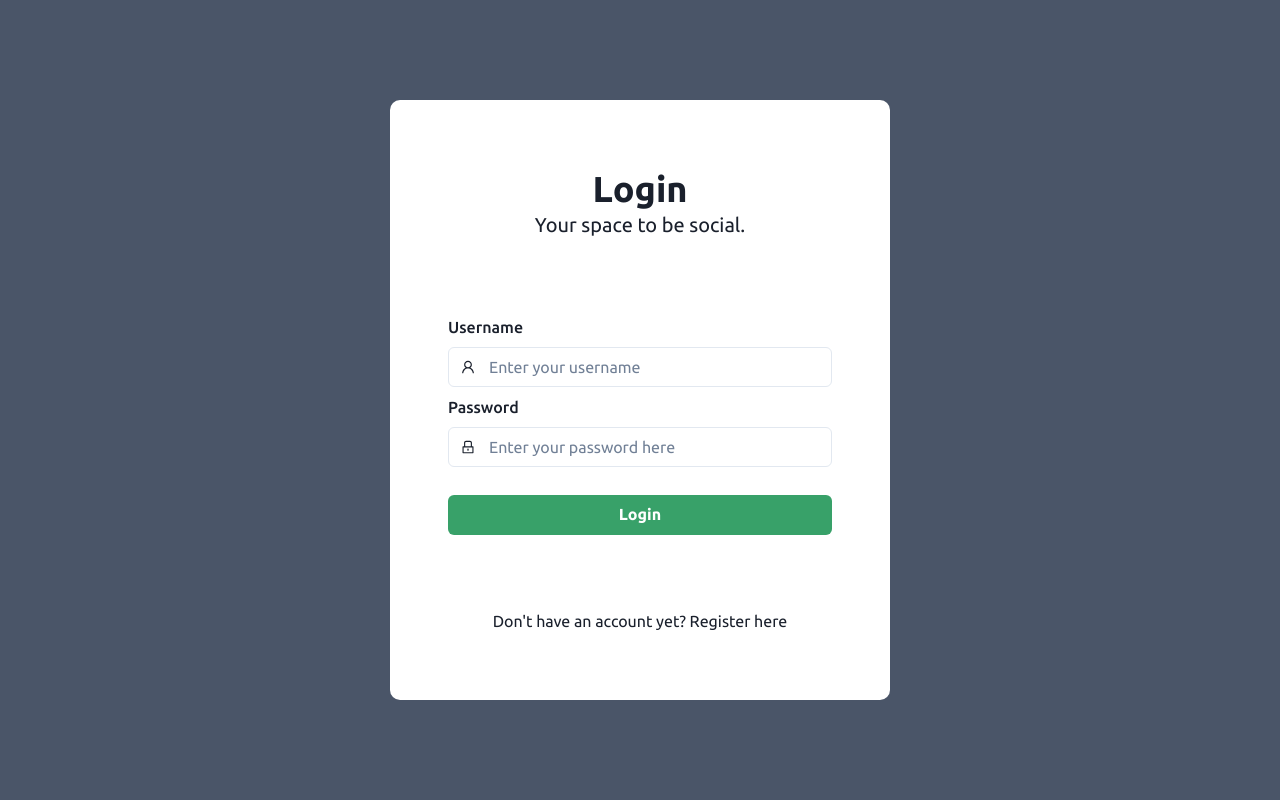
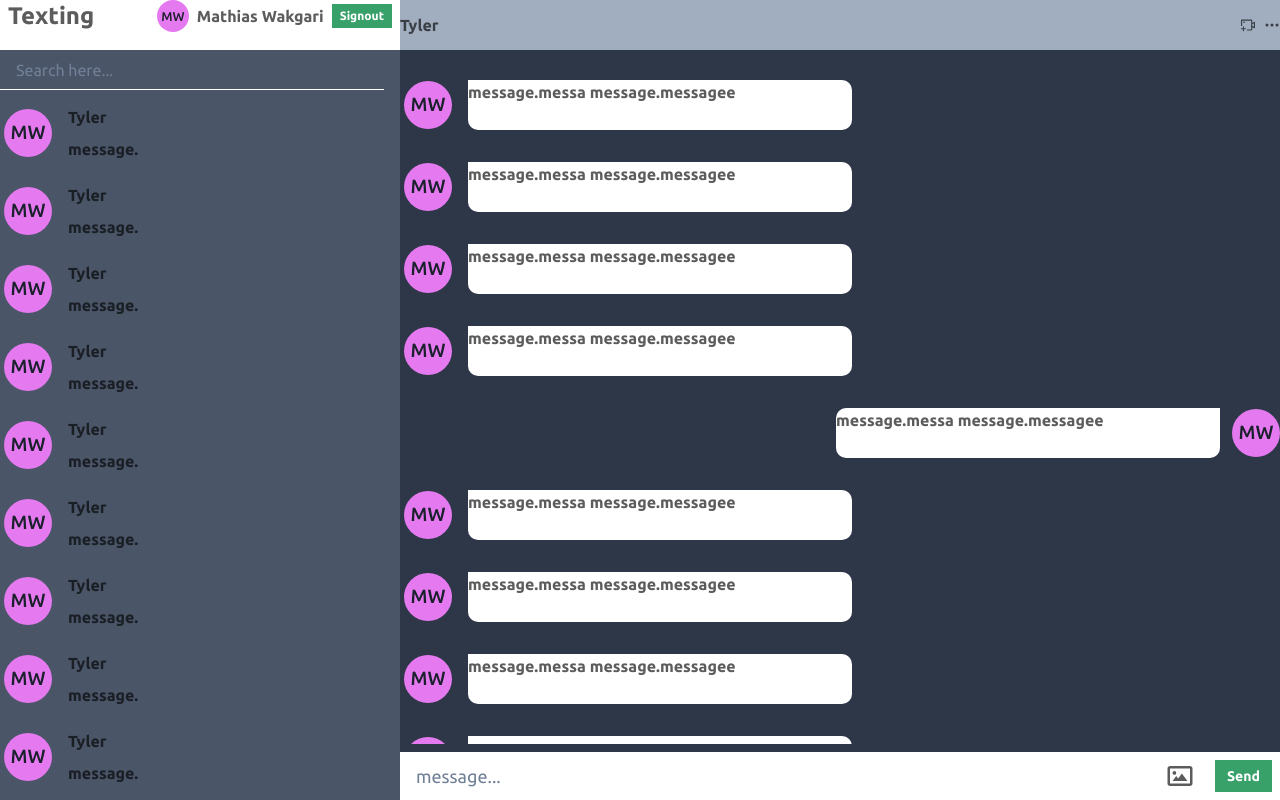
Before and after one commit to mathiaswakgari/Texting-WebApp, a React (Vite) app: page / in a window 1280 px wide. Built offline with nearby package versions, Linux system fonts and the light colour scheme; no server answers.

Commit message:
Added Context API. signout method to NavBar.

```diff
--- a/src/App.tsx
+++ b/src/App.tsx
@@ -1,11 +1,15 @@
 import { Grid, GridItem } from "@chakra-ui/react";
 import { BrowserRouter, Routes, Route } from "react-router-dom";
+import { useContext } from "react";
 import "./App.css";
 import Login from "./components/Login";
 import Register from "./components/Register";
 import Home from "./components/Home";
+import { AuthContext } from "./context/AuthContext";
 
 function App() {
+  const currentuser = useContext(AuthContext);
+
   return (
     <BrowserRouter>
       <Grid
@@ -18,9 +22,9 @@ function App() {
       >
         <GridItem area="main" w={"100vw"}>
           <Routes>
-            <Route path="/" element={<Login />} />
+            <Route path="/" element={<Home />} />
             <Route path="/register" element={<Register />} />
-            <Route path="/home" element={<Home />} />
+            <Route path="/login" element={<Login />} />
           </Routes>
         </GridItem>
       </Grid>
--- a/src/components/NavBar.tsx
+++ b/src/components/NavBar.tsx
@@ -1,4 +1,6 @@
 import { Avatar, Box, Button, HStack, Heading, Text } from "@chakra-ui/react";
+import { signOut } from "firebase/auth";
+import { auth } from "../services/firebase";
 
 const NavBar = () => {
   return (
@@ -10,7 +12,12 @@ const NavBar = () => {
             <Avatar size={"sm"} name="Mathias Wakgari" src={""}></Avatar>
             <Text>Mathias Wakgari</Text>
           </HStack>
-          <Button size={"xs"} borderRadius={0} colorScheme="green">
+          <Button
+            onClick={() => signOut(auth)}
+            size={"xs"}
+            borderRadius={0}
+            colorScheme="green"
+          >
             Signout
           </Button>
         </HStack>
--- a/src/components/Register.tsx
+++ b/src/components/Register.tsx
@@ -5,6 +5,7 @@ import { useEffect, useState } from "react";
 import { getDownloadURL, ref, uploadBytesResumable } from "firebase/storage";
 import { updateProfile } from "firebase/auth";
 import { doc, setDoc } from "firebase/firestore";
+import { useNavigate } from "react-router-dom";
 
 export interface User {
   fullname: string;
@@ -20,7 +21,7 @@ const registerUser = async (registerInfo: User) => {
       registerInfo.email,
       registerInfo.password
     );
-
+    const navigate = useNavigate();
     const storageRef = ref(storage, `${registerInfo.fullname}.jpg`);
     const uploadTask = uploadBytesResumable(storageRef, registerInfo.file!);
 
@@ -36,12 +37,14 @@ const registerUser = async (registerInfo: User) => {
             displayName: registerInfo.fullname,
             photoURL: downloadURL,
           });
-          await setDoc(doc(firestore, "users", "res.user.uid"), {
+          await setDoc(doc(firestore, "users", res.user.uid), {
             fullName: registerInfo.fullname,
             email: registerInfo.email,
             photoURL: downloadURL,
             uid: res.user.uid,
           });
+          await setDoc(doc(firestore, "chats", res.user.uid), {});
+          navigate("/");
         });
       }
     );
--- /dev/null
+++ b/src/context/AuthContext.tsx
@@ -0,0 +1,26 @@
+import { User, onAuthStateChanged } from "firebase/auth";
+import { ReactNode, createContext, useEffect, useState } from "react";
+import { auth } from "../services/firebase";
+import React from "react";
+
+type Props = {
+  children: ReactNode;
+};
+
+export const AuthContext = React.createContext<User | null>(null);
+export const AuthProvider = ({ children }: Props) => {
+  const [currentUser, setCurrentUser] = useState<User | null>(null);
+
+  useEffect(() => {
+    const controller = new AbortController();
+    auth.onAuthStateChanged((currentUser) => {
+      setCurrentUser(currentUser);
+    });
+
+    return () => controller.abort();
+  }, []);
+
+  return (
+    <AuthContext.Provider value={currentUser}>{children}</AuthContext.Provider>
+  );
+};
--- a/src/main.tsx
+++ b/src/main.tsx
@@ -4,6 +4,7 @@ import { ChakraProvider, extendTheme } from "@chakra-ui/react";
 import App from "./App.tsx";
 import "./index.css";
 import { app } from "./services/firebase.ts";
+import { AuthProvider } from "./context/AuthContext.tsx";
 
 const theme = extendTheme({
   fonts: {
@@ -13,9 +14,11 @@ const theme = extendTheme({
 });
 
 ReactDOM.createRoot(document.getElementById("root")!).render(
-  <React.StrictMode>
-    <ChakraProvider theme={theme}>
-      <App />
-    </ChakraProvider>
-  </React.StrictMode>
+  <AuthProvider>
+    <React.StrictMode>
+      <ChakraProvider theme={theme}>
+        <App />
+      </ChakraProvider>
+    </React.StrictMode>
+  </AuthProvider>
 );
```
